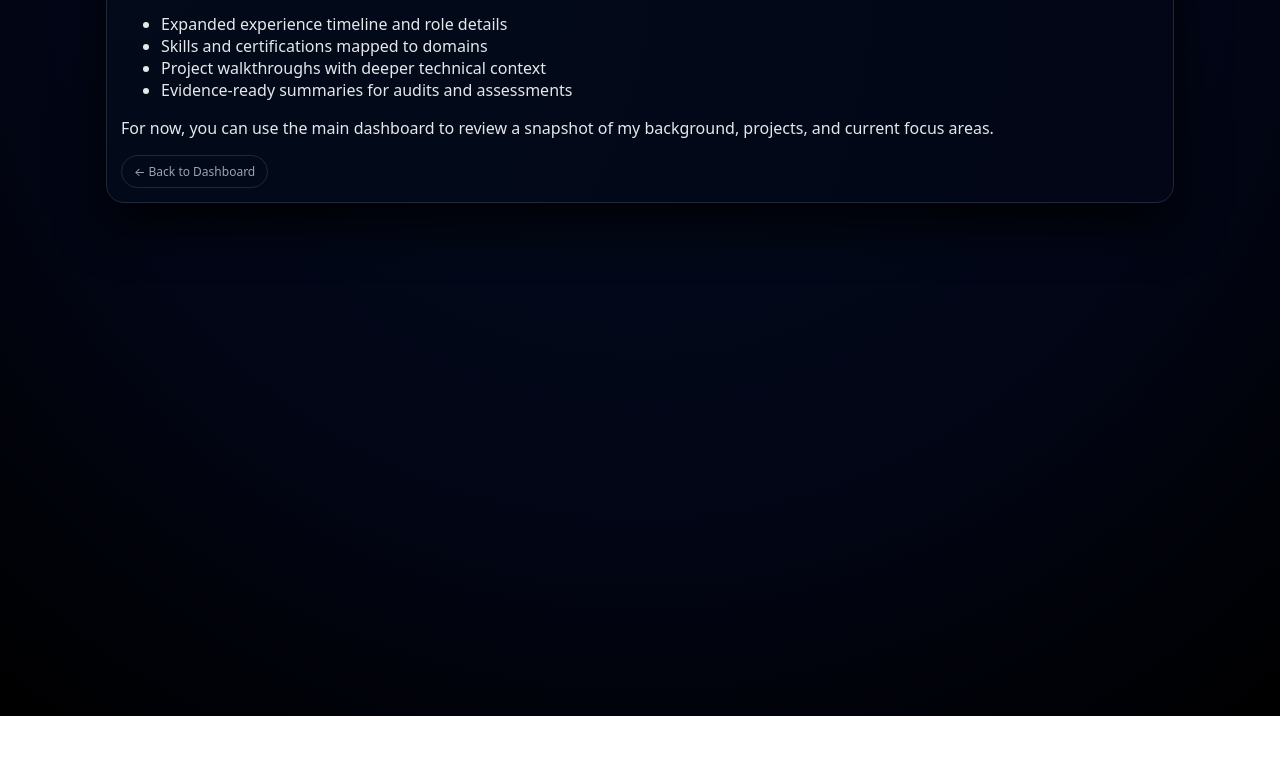
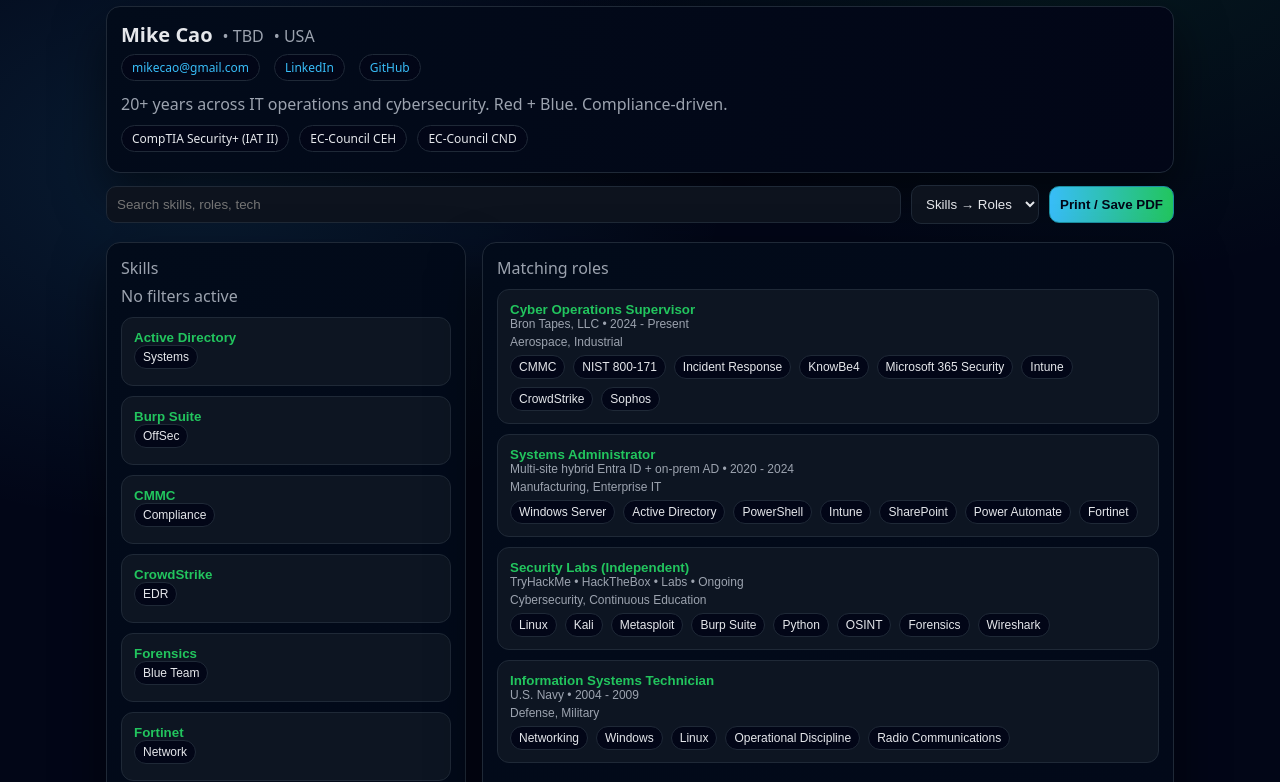
Before and after one commit to caonow/caonow.github.io, a plain HTML site: page resume/index.html in a window 1280 px wide. Shown: the part 84-866 px from the top of the page. Before the commit the page ends 800 px from the top, so only its background shows below. Drawn offline with Linux system fonts and the light colour scheme.

Commit message:
resume add

```diff
--- a/assets/css/main.css
+++ b/assets/css/main.css
@@ -757,3 +757,173 @@
         transition: none !important;
       }
     }
+    /* =========================
+   RESUME PAGE (scoped)
+   ========================= */
+.resume-page {
+  margin: 0;
+  background:
+    radial-gradient(900px 600px at 15% 10%, rgba(56, 189, 248, .12), transparent 60%),
+    radial-gradient(900px 600px at 85% 0%, rgba(34, 197, 94, .10), transparent 60%),
+    #020617;
+  color: var(--text);
+}
+
+.resume-page::before {
+  content: "";
+  position: fixed;
+  inset: 0;
+  pointer-events: none;
+  opacity: .10;
+  background:
+    linear-gradient(transparent 31px, rgba(255,255,255,.03) 32px),
+    linear-gradient(90deg, transparent 31px, rgba(255,255,255,.03) 32px);
+  background-size: 32px 32px;
+}
+
+.resume-wrap {
+  max-width: 1100px;
+  margin: 24px auto;
+  padding: 0 16px;
+  position: relative;
+}
+
+.resume-header { margin-bottom: 12px; }
+.resume-h1 {
+  margin: 0 0 6px;
+  font-size: 26px;
+  font-weight: 700;
+  color: var(--accent);
+}
+.resume-muted { color: var(--muted); }
+
+.resume-card {
+  background: radial-gradient(circle at top left, var(--panel-soft), var(--panel));
+  border: 1px solid var(--border);
+  border-radius: 14px;
+  padding: 14px;
+  box-shadow: 0 22px 50px rgba(0, 0, 0, 0.55);
+}
+
+.resume-toolbar {
+  display: grid;
+  grid-template-columns: 1fr auto auto;
+  gap: 10px;
+  align-items: center;
+  margin: 12px 0 18px;
+}
+
+.resume-input,
+.resume-select,
+.resume-btn {
+  background: #0d131e;
+  color: var(--text);
+  border: 1px solid var(--border);
+  border-radius: 10px;
+  padding: 10px;
+  transition: .15s;
+}
+
+.resume-input:focus,
+.resume-select:focus {
+  border-color: var(--accent);
+  outline: none;
+}
+
+.resume-btn { cursor: pointer; }
+.resume-btn-primary {
+  background: linear-gradient(90deg, var(--accent), var(--accent-2));
+  color: #020617;
+  font-weight: 700;
+  border: 1px solid #1c8fa1;
+}
+
+.resume-layout {
+  display: grid;
+  grid-template-columns: 360px 1fr;
+  gap: 16px;
+}
+
+.resume-section-title { margin-bottom: 6px; }
+
+.resume-row { display: flex; flex-wrap: wrap; gap: 8px; }
+
+.resume-chip {
+  display: inline-flex;
+  align-items: center;
+  gap: 6px;
+  padding: 6px 10px;
+  border-radius: 999px;
+  background: #020617;
+  border: 1px solid var(--border);
+  color: var(--text);
+  cursor: pointer;
+  transition: .15s;
+}
+.resume-chip:hover { border-color: var(--accent); transform: translateY(-1px); }
+
+.resume-list { display: grid; gap: 10px; margin-top: 10px; }
+
+.resume-item {
+  width: 100%;
+  text-align: left;
+  padding: 12px;
+  border: 1px solid var(--border);
+  border-radius: 12px;
+  background: #0d1522;
+  cursor: pointer;
+  transition: .15s;
+}
+.resume-item:hover { border-color: var(--accent-2); transform: translateY(-1px); }
+
+.resume-item-title { font-weight: 700; color: var(--accent-2); }
+.resume-item-sub { color: var(--muted); font-size: 12px; margin-bottom: 4px; }
+
+.resume-pill {
+  display: inline-block;
+  padding: 4px 8px;
+  border-radius: 999px;
+  background: #020617;
+  border: 1px solid var(--border);
+  font-size: 12px;
+  color: var(--text);
+}
+
+.resume-badge {
+  display: inline-block;
+  padding: 4px 10px;
+  border-radius: 999px;
+  background: #020617;
+  border: 1px solid var(--border);
+  font-size: 12px;
+  margin: 0 6px 6px 0;
+}
+
+.resume-contact { display: flex; flex-wrap: wrap; gap: 8px; margin: 6px 0; }
+.resume-contact a { color: var(--accent); text-decoration: none; }
+.resume-contact a:hover { text-decoration: underline; }
+
+.resume-profile-head { display: flex; flex-wrap: wrap; gap: 10px; align-items: baseline; margin-bottom: 6px; }
+.resume-profile-name { font-size: 20px; font-weight: 800; }
+.resume-profile-meta { color: var(--muted); }
+
+.resume-detail { margin-top: 10px; }
+
+.resume-footer { margin-top: 12px; font-size: 12px; color: var(--muted); }
+
+@media (max-width: 900px) {
+  .resume-layout { grid-template-columns: 1fr; }
+  .resume-toolbar { grid-template-columns: 1fr; }
+}
+
+/* Print */
+@media print {
+  .resume-page { background: #fff; color: #000; }
+  .resume-page::before { display: none; }
+  .resume-card { background: #fff; border-color: #ccc; box-shadow: none; }
+  .resume-toolbar, .resume-chip { display: none !important; }
+  .resume-item { background: #fff; border-color: #ccc; }
+  .resume-item-title { color: #000; }
+  .resume-pill, .resume-badge { background: #fff; border-color: #ccc; color: #000; }
+  .resume-muted, .resume-profile-meta, .resume-footer { color: #333; }
+}
--- /dev/null
+++ b/assets/js/resume.js
@@ -0,0 +1,340 @@
+"use strict";
+
+/* ===== Basic HTML escaping (defense-in-depth) ===== */
+function escapeHTML(s) {
+  return String(s ?? "")
+    .replaceAll("&", "&amp;")
+    .replaceAll("<", "&lt;")
+    .replaceAll(">", "&gt;")
+    .replaceAll('"', "&quot;")
+    .replaceAll("'", "&#39;");
+}
+
+const $ = (s) => document.querySelector(s);
+
+/* ===== Inline data model (local-only) ===== */
+const resume = {
+  person: {
+    name: "Mike Cao",
+    title: "TBD",
+    location: "USA",
+    email: "mikecao@gmail.com",
+    website: "",
+    links: [
+      { label: "LinkedIn", url: "https://www.linkedin.com/in/mike-c-8414b020/" },
+      { label: "GitHub", url: "https://recseclabs.github.io" }
+    ],
+    summary: "20+ years across IT operations and cybersecurity. Red + Blue. Compliance-driven."
+  },
+  certs: [
+    "CompTIA Security+ (IAT II)",
+    "EC-Council CEH",
+    "EC-Council CND"
+  ],
+  roles: [
+    {
+      id: "cyber-ops",
+      title: "Cyber Operations Supervisor",
+      org: "Bron Tapes, LLC",
+      industries: ["Aerospace", "Industrial"],
+      start: "2024",
+      end: "Present",
+      highlights: [
+        "Own incident response and vendor coordination",
+        "Mapped controls to NIST 800-171 and CMMC L2",
+        "Drove awareness, training, and metrics"
+      ],
+      skills: ["CMMC", "NIST 800-171", "Incident Response", "KnowBe4", "Microsoft 365 Security", "Intune", "CrowdStrike", "Sophos"]
+    },
+    {
+      id: "systems-admin",
+      title: "Systems Administrator",
+      org: "Multi-site hybrid Entra ID + on-prem AD",
+      industries: ["Manufacturing", "Enterprise IT"],
+      start: "2020",
+      end: "2024",
+      highlights: [
+        "AD, DNS, GPO, imaging and AVD pilots",
+        "Fortinet firewalls/switching with MSP",
+        "SharePoint & Power Platform automation"
+      ],
+      skills: ["Windows Server", "Active Directory", "PowerShell", "Intune", "SharePoint", "Power Automate", "Fortinet"]
+    },
+    {
+      id: "pentest",
+      title: "Security Labs (Independent)",
+      org: "TryHackMe • HackTheBox • Labs",
+      industries: ["Cybersecurity", "Continuous Education"],
+      start: "Ongoing",
+      end: "",
+      highlights: [
+        "170+ labs completed (offensive + defensive)",
+        "Produced several Microsoft Sway writeups documenting methodology and lessons learned",
+        "Continuous practice across tooling, analysis, and reporting"
+      ],
+      skills: ["Linux", "Kali", "Metasploit", "Burp Suite", "Python", "OSINT", "Forensics", "Wireshark", "Social Engineering"]
+    },
+    {
+      id: "navy-it",
+      title: "Information Systems Technician",
+      org: "U.S. Navy",
+      industries: ["Defense", "Military"],
+      start: "2004",
+      end: "2009",
+      highlights: [
+        "Mission-critical systems and secure communications",
+        "Enterprise operations under high tempo"
+      ],
+      skills: ["Networking", "Windows", "Linux", "Operational Discipline", "Radio Communications"]
+    }
+  ],
+  skills: [
+    { name: "CMMC", tags: ["Compliance"] },
+    { name: "NIST 800-171", tags: ["Compliance"] },
+    { name: "Incident Response", tags: ["Blue Team"] },
+    { name: "KnowBe4", tags: ["Awareness"] },
+    { name: "Microsoft 365 Security", tags: ["M365"] },
+    { name: "Intune", tags: ["M365"] },
+    { name: "CrowdStrike", tags: ["EDR"] },
+    { name: "Sophos", tags: ["EDR"] },
+    { name: "Windows Server", tags: ["Systems"] },
+    { name: "Active Directory", tags: ["Systems"] },
+    { name: "PowerShell", tags: ["Scripting"] },
+    { name: "SharePoint", tags: ["M365"] },
+    { name: "Power Automate", tags: ["M365"] },
+    { name: "Fortinet", tags: ["Network"] },
+    { name: "Linux", tags: ["OS"] },
+    { name: "Kali", tags: ["OS"] },
+    { name: "Metasploit", tags: ["OffSec"] },
+    { name: "Burp Suite", tags: ["OffSec"] },
+    { name: "Python", tags: ["Scripting"] },
+    { name: "OSINT", tags: ["Intel"] },
+    { name: "Forensics", tags: ["Blue Team"] },
+    { name: "Wireshark", tags: ["Network"] },
+    { name: "Networking", tags: ["Network"] },
+    { name: "Windows", tags: ["OS"] },
+    { name: "Operational Discipline", tags: ["Ops"] },
+    { name: "Social Engineering", tags: ["OffSec"] }
+  ]
+};
+
+/* ===== Index helpers ===== */
+let mode = "skills";
+let selected = new Set();
+
+function buildIndex() {
+  const roleById = Object.fromEntries(resume.roles.map((r) => [r.id, r]));
+  const skillsToRoles = {};
+  const rolesToSkills = {};
+
+  resume.roles.forEach((r) => {
+    r.skills.forEach((s) => {
+      (skillsToRoles[s] = skillsToRoles[s] || new Set()).add(r.id);
+    });
+    rolesToSkills[r.id] = new Set(r.skills);
+  });
+
+  return { roleById, skillsToRoles, rolesToSkills };
+}
+
+const IDX = buildIndex();
+
+/* ===== Profile render ===== */
+function renderProfile() {
+  const p = resume.person || {};
+  const certs = resume.certs || [];
+  const el = document.getElementById("profile");
+  if (!el) return;
+
+  const contact = [];
+  if (p.email) {
+    const em = escapeHTML(p.email);
+    contact.push(`<span class="resume-badge"><a href="mailto:${em}">${em}</a></span>`);
+  }
+  if (p.website) {
+    const url = escapeHTML(p.website);
+    contact.push(`<span class="resume-badge"><a href="${url}" target="_blank" rel="noopener">${url}</a></span>`);
+  }
+  if (Array.isArray(p.links)) {
+    p.links.forEach((l) => {
+      const label = escapeHTML(l.label);
+      const url = escapeHTML(l.url);
+      contact.push(`<span class="resume-badge"><a href="${url}" target="_blank" rel="noopener">${label}</a></span>`);
+    });
+  }
+
+  el.innerHTML = `
+    <div class="resume-profile-head">
+      <div class="resume-profile-name">${escapeHTML(p.name)}</div>
+      <div class="resume-profile-meta">• ${escapeHTML(p.title)}</div>
+      <div class="resume-profile-meta">• ${escapeHTML(p.location)}</div>
+    </div>
+    <div class="resume-contact">${contact.join(" ")}</div>
+    ${p.summary ? `<div class="resume-muted" style="margin:6px 0 10px">${escapeHTML(p.summary)}</div>` : ""}
+    ${certs.length ? `<div>${certs.map((c) => `<span class="resume-badge">${escapeHTML(c)}</span>`).join(" ")}</div>` : ""}
+  `;
+}
+
+/* ===== Cards ===== */
+function roleCard(r) {
+  const el = document.createElement("button");
+  el.type = "button";
+  el.className = "resume-item";
+  el.setAttribute("aria-label", `${r.title} at ${r.org}`);
+
+  el.innerHTML = `
+    <div class="resume-item-title">${escapeHTML(r.title)}</div>
+    <div class="resume-item-sub">${escapeHTML(r.org)} • ${escapeHTML(r.start)}${r.end ? " - " + escapeHTML(r.end) : ""}</div>
+    <div class="resume-muted" style="font-size:12px;margin-bottom:6px">${escapeHTML((r.industries || []).join(", "))}</div>
+    <div class="resume-row" style="margin-top:6px">
+      ${(r.skills || []).slice(0, 8).map((s) => `<span class="resume-pill">${escapeHTML(s)}</span>`).join(" ")}
+    </div>
+  `;
+  el.onclick = () => showDetail(r);
+  return el;
+}
+
+function showDetail(r) {
+  const box = document.getElementById("detail");
+  if (!box) return;
+
+  box.style.display = "block";
+  box.innerHTML = `
+    <div style="font-weight:800;font-size:16px">${escapeHTML(r.title)}</div>
+    <div class="resume-muted" style="margin-bottom:4px">${escapeHTML(r.org)} • ${escapeHTML(r.start)}${r.end ? " - " + escapeHTML(r.end) : ""}</div>
+    <div class="resume-muted" style="font-size:12px;margin-bottom:6px">${escapeHTML((r.industries || []).join(", "))}</div>
+    <div class="resume-row" id="detailChips" style="margin-bottom:8px">
+      ${(r.skills || []).map((s) => `<span class="resume-chip" data-skill="${escapeHTML(s)}">${escapeHTML(s)} <small>+</small></span>`).join(" ")}
+    </div>
+    <ul style="margin:0 0 6px 18px">
+      ${(r.highlights || []).map((h) => `<li>${escapeHTML(h)}</li>`).join("")}
+    </ul>
+  `;
+
+  box.querySelectorAll("[data-skill]").forEach((ch) => {
+    ch.onclick = () => {
+      selected.add(ch.getAttribute("data-skill"));
+      document.getElementById("mode").value = "skills";
+      render();
+    };
+  });
+
+  box.setAttribute("tabindex", "-1");
+  box.focus();
+}
+
+/* ===== Main render ===== */
+function render() {
+  const modeSel = $("#mode");
+  const qEl = $("#q");
+  if (!modeSel || !qEl) return;
+
+  mode = modeSel.value;
+  const q = qEl.value.trim().toLowerCase();
+
+  $("#leftTitle").textContent = mode === "skills" ? "Skills" : "Roles";
+  $("#rightTitle").textContent = mode === "skills" ? "Matching roles" : "Matching skills";
+
+  const chips = $("#chips");
+  chips.innerHTML = "";
+  if (selected.size) {
+    selected.forEach((v) => {
+      const el = document.createElement("span");
+      el.className = "resume-chip";
+      el.innerHTML = `${escapeHTML(v)} <small>×</small>`;
+      el.onclick = () => {
+        selected.delete(v);
+        render();
+      };
+      chips.appendChild(el);
+    });
+  } else {
+    const h = document.createElement("span");
+    h.className = "resume-muted";
+    h.textContent = "No filters active";
+    chips.appendChild(h);
+  }
+
+  const L = $("#leftList");
+  L.innerHTML = "";
+
+  if (mode === "skills") {
+    resume.skills
+      .filter((s) => !q || s.name.toLowerCase().includes(q) || (s.tags || []).join(" ").toLowerCase().includes(q))
+      .sort((a, b) => a.name.localeCompare(b.name))
+      .forEach((s) => {
+        const el = document.createElement("button");
+        el.type = "button";
+        el.className = "resume-item";
+        el.innerHTML = `
+          <div class="resume-item-title">${escapeHTML(s.name)}</div>
+          <div class="resume-item-sub">
+            ${(s.tags || []).map((t) => `<span class="resume-pill">${escapeHTML(t)}</span>`).join(" ")}
+          </div>`;
+        el.onclick = () => {
+          selected.add(s.name);
+          render();
+        };
+        L.appendChild(el);
+      });
+  } else {
+    resume.roles
+      .filter((r) => !q || `${r.title} ${r.org}`.toLowerCase().includes(q))
+      .forEach((r) => L.appendChild(roleCard(r)));
+  }
+
+  const R = $("#rightList");
+  R.innerHTML = "";
+
+  if (mode === "skills") {
+    let roleIds = new Set(resume.roles.map((r) => r.id));
+    selected.forEach((skill) => {
+      const set = IDX.skillsToRoles[skill] || new Set();
+      roleIds = new Set([...roleIds].filter((id) => set.has(id)));
+    });
+
+    [...roleIds]
+      .map((id) => IDX.roleById[id])
+      .filter(Boolean)
+      .forEach((r) => R.appendChild(roleCard(r)));
+  } else {
+    let pool = null;
+    if (selected.size === 0) {
+      pool = new Set(resume.skills.map((s) => s.name));
+    } else {
+      selected.forEach((id) => {
+        const s = IDX.rolesToSkills[id] || new Set();
+        pool = pool ? new Set([...pool].filter((x) => s.has(x))) : new Set(s);
+      });
+    }
+
+    [...pool].sort((a, b) => a.localeCompare(b)).forEach((name) => {
+      const el = document.createElement("button");
+      el.type = "button";
+      el.className = "resume-item";
+      el.innerHTML = `<div class="resume-item-title">${escapeHTML(name)}</div>`;
+      el.onclick = () => {
+        selected.add(name);
+        $("#mode").value = "skills";
+        render();
+      };
+      R.appendChild(el);
+    });
+  }
+
+  $("#stats").textContent = `${resume.person.name} • ${resume.person.title}`;
+}
+
+/* ===== Init + events ===== */
+document.addEventListener("DOMContentLoaded", () => {
+  const printBtn = document.getElementById("printBtn");
+  if (printBtn) printBtn.addEventListener("click", () => window.print());
+
+  ["q", "mode"].forEach((id) => {
+    const el = document.getElementById(id);
+    if (el) el.addEventListener("input", render);
+  });
+
+  renderProfile();
+  render();
+});
--- a/resume/index.html
+++ b/resume/index.html
@@ -1,43 +1,56 @@
 <!DOCTYPE html>
 <html lang="en">
 <head>
-  <meta charset="UTF-8">
-  <title>Your Name | Interactive Resume</title>
-  <meta name="viewport" content="width=device-width, initial-scale=1">
+  <meta charset="utf-8" />
+  <meta name="viewport" content="width=device-width, initial-scale=1" />
+  <title>Resume & Skill Explorer</title>
 
-  <!-- Reuse your existing favicon and main stylesheet -->
   <link rel="icon" href="../favicon.ico">
   <link rel="stylesheet" href="../assets/css/main.css">
+
+  <!-- JS moved to external file (CSP-friendly) -->
+  <script src="../assets/js/resume.js" defer></script>
 </head>
-<body>
-  <div class="page">
-    <section class="panel">
-      <div class="panel-header">
-        <div class="panel-title">Interactive Resume</div>
-        <div class="panel-subtitle">This area is currently under construction.</div>
-      </div>
 
-      <p style="margin-top:8px;">
-        A full interactive resume will be hosted here, including:
+<body class="resume-page">
+  <div class="resume-wrap">
+    <header class="resume-header">
+      <h1 class="resume-h1">Mike Cao — Resume & Skill Explorer</h1>
+      <p class="resume-muted">
+        Filter by skill or role. Click chips to pivot. Use Print to export PDF.
       </p>
-      <ul>
-        <li>Expanded experience timeline and role details</li>
-        <li>Skills and certifications mapped to domains</li>
-        <li>Project walkthroughs with deeper technical context</li>
-        <li>Evidence-ready summaries for audits and assessments</li>
-      </ul>
+    </header>
 
-      <p>
-        For now, you can use the main dashboard to review a snapshot of my background,
-        projects, and current focus areas.
-      </p>
+    <section id="profile" class="resume-card" aria-label="Profile"></section>
 
-      <div class="hero-actions">
-        <a href="../index.html" class="btn-ghost">
-          ← Back to Dashboard
-        </a>
-      </div>
+    <section class="resume-toolbar" aria-label="Filters and actions">
+      <input id="q" class="resume-input" placeholder="Search skills, roles, tech" aria-label="Search" />
+      <select id="mode" class="resume-select" aria-label="Mode">
+        <option value="skills">Skills → Roles</option>
+        <option value="roles">Roles → Skills</option>
+      </select>
+      <button id="printBtn" class="resume-btn resume-btn-primary" type="button">
+        Print / Save PDF
+      </button>
     </section>
+
+    <main class="resume-layout">
+      <section class="resume-card">
+        <div id="leftTitle" class="resume-muted resume-section-title">Skills</div>
+        <div class="resume-row" id="chips" aria-label="Active filters"></div>
+        <div class="resume-list" id="leftList" aria-label="Left list"></div>
+      </section>
+
+      <section class="resume-card">
+        <div id="rightTitle" class="resume-muted resume-section-title">Matching roles</div>
+        <div id="rightList" class="resume-list" aria-label="Right list"></div>
+        <section id="detail" class="resume-card resume-detail" style="display:none" aria-label="Details"></section>
+      </section>
+    </main>
+
+    <footer class="resume-footer">
+      <div id="stats"></div>
+    </footer>
   </div>
 </body>
 </html>
```
